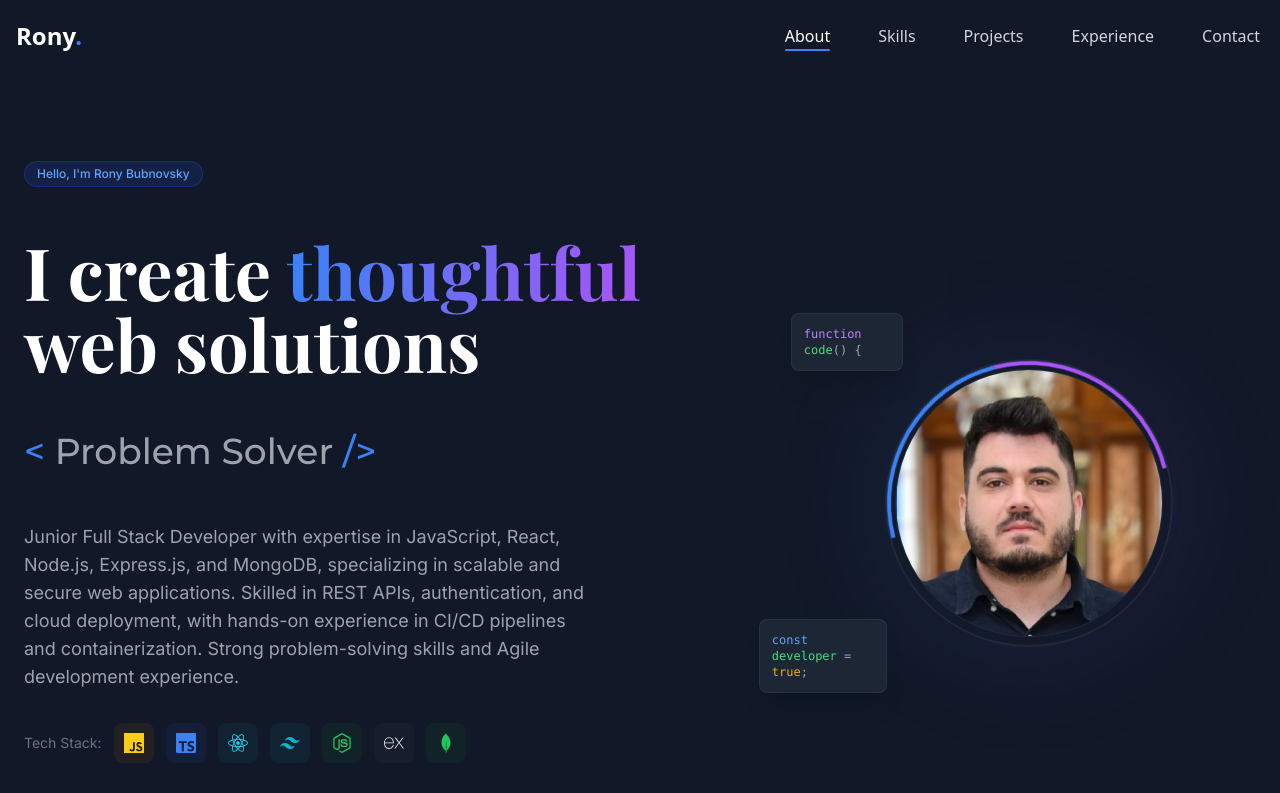
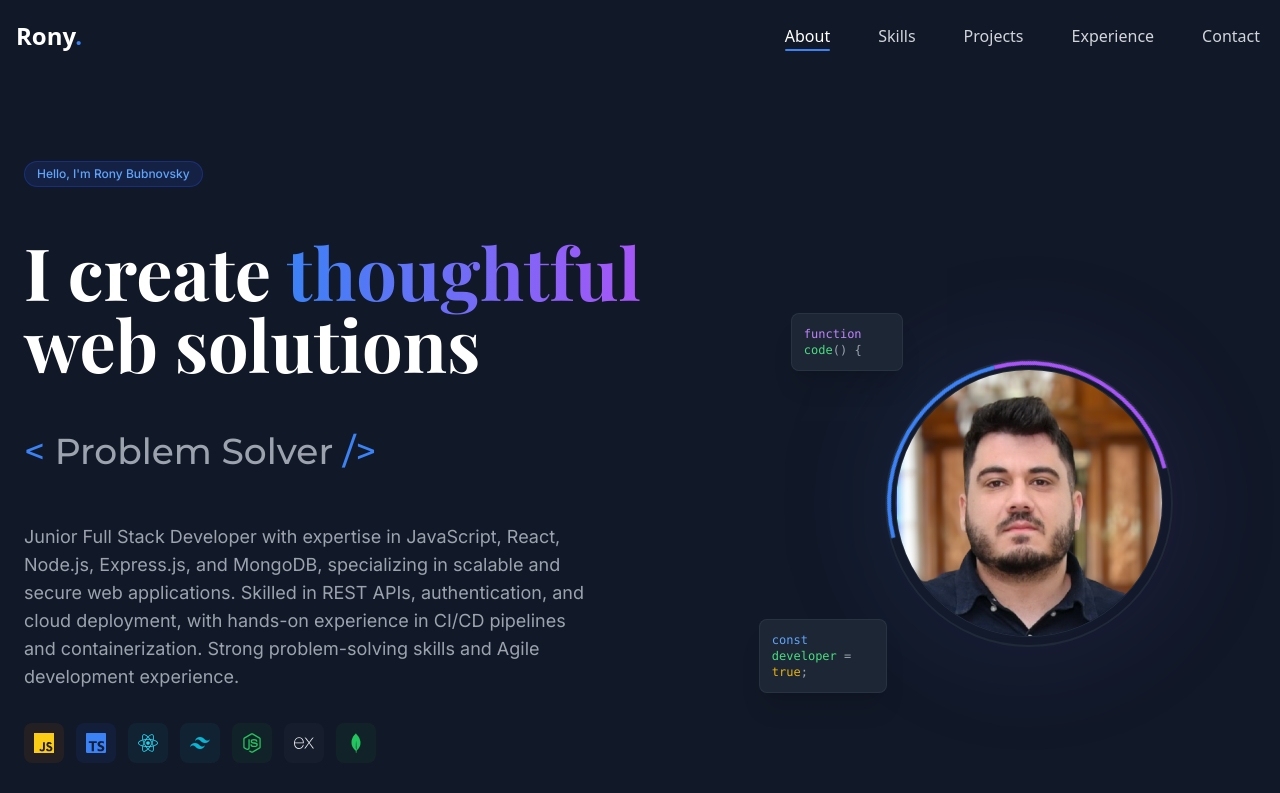
Before and after one commit to RonyBubnovsky/personal-portfolio, a Next.js app: page / in a window 1280 px wide. Shown: the top 793 px of the page. Built offline with nearby package versions, Linux system fonts and the light colour scheme; a web font is replaced by a local one.

Commit message:
Remove redundant "Tech Stack" label from Hero component for cleaner UI.

```diff
--- a/components/main/hero.tsx
+++ b/components/main/hero.tsx
@@ -158,7 +158,6 @@ const HeroSection = () => {
                 className="flex flex-wrap gap-2 sm:gap-3 items-center"
                 variants={fadeIn("up", 0.4)}
               >
-                <span className="text-gray-500 text-sm font-inter">Tech Stack:</span>
                 <motion.div
                   className="flex gap-2 sm:gap-3"
                   variants={{
```
